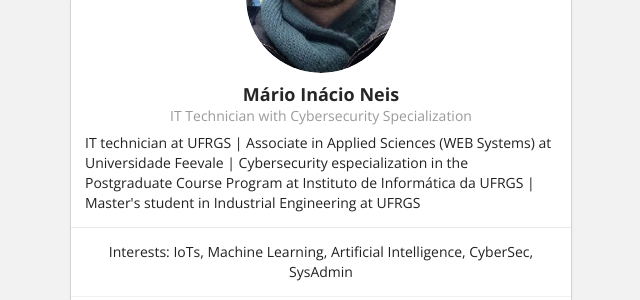
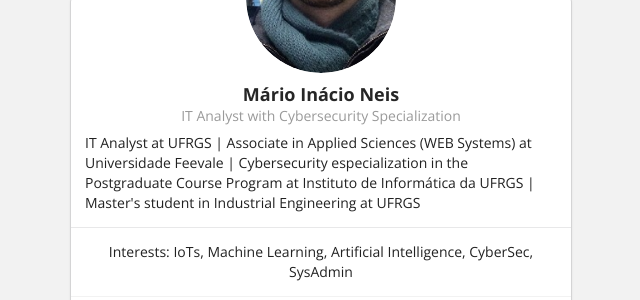
Before and after one commit to marioneis/marioneis, a Jekyll site: the page built from index.html, in a window 1280 px wide. Shown: the part 256-556 px from the top of the page, without its empty margins (319-959 px from the left). Built offline with Jekyll 4.4.1, drawn with Linux system fonts in a browser that asks for light colours.

Commit message:
Alteração de cargo
alterações de cargo nas linguas

```diff
--- a/_data/bio.json
+++ b/_data/bio.json
@@ -1,12 +1,12 @@
 {
   "basics": {
     "name": "Mário Inácio Neis",
-    "label": "IT Technician with Cybersecurity Specialization",
+    "label": "IT Analyst with Cybersecurity Specialization",
     "picture": "https://marioneis.github.io/images/portrait_mro.jpg",
     "email": "mario.neis(AT)ufrgs.br",
     "phone": "",
     "website": "https://marioneis.github.io",
-    "summary": "IT technician at UFRGS | Associate in Applied Sciences (WEB Systems) at Universidade Feevale | Cybersecurity especialization in the Postgraduate Course Program at Instituto de Informática da UFRGS  | Master's student in Industrial Engineering at UFRGS",
+    "summary": "IT Analyst at UFRGS | Associate in Applied Sciences (WEB Systems) at Universidade Feevale | Cybersecurity especialization in the Postgraduate Course Program at Instituto de Informática da UFRGS  | Master's student in Industrial Engineering at UFRGS",
     "location": {
       "address": "",
       "postalCode": "",
@@ -96,7 +96,8 @@
       "courses": [
         "Production Engineering"
       ]
-    },{
+    },
+    {
       "institution": "Universidade Federal do Rio Grande do Sul",
       "area": "IT",
       "studyType": "Postgraduate",
--- a/_data/bio_ptBR.json
+++ b/_data/bio_ptBR.json
@@ -1,12 +1,12 @@
 {
   "basics": {
     "name": "Mário Inácio Neis",
-    "label": "Especialista em Segurança Cibernética",
+    "label": "Administrador de Sistemas",
     "picture": "https://marioneis.github.io/images/portrait_mro.jpg",
     "email": "mario.neis(AT)ufrgs.br",
     "phone": "",
     "website": "https://marioneis.github.io",
-    "summary": "Técnico em Informática na UFRGS | Tecnólogo em Sistemas para WEB pela Universidade Feevale | Especialista em Segurança Cibernética pelo programa de Pós Graduação do Instituto de Informática da UFRGS | Futuro mestrando.",
+    "summary": "Analista de Tecnologia da Informação na UFRGS | Tecnólogo em Sistemas para WEB pela Universidade Feevale | Especialista em Segurança Cibernética pelo programa de Pós Graduação do Instituto de Informática da UFRGS | Futuro mestrando.",
     "location": {
       "address": "",
       "postalCode": "",
```
